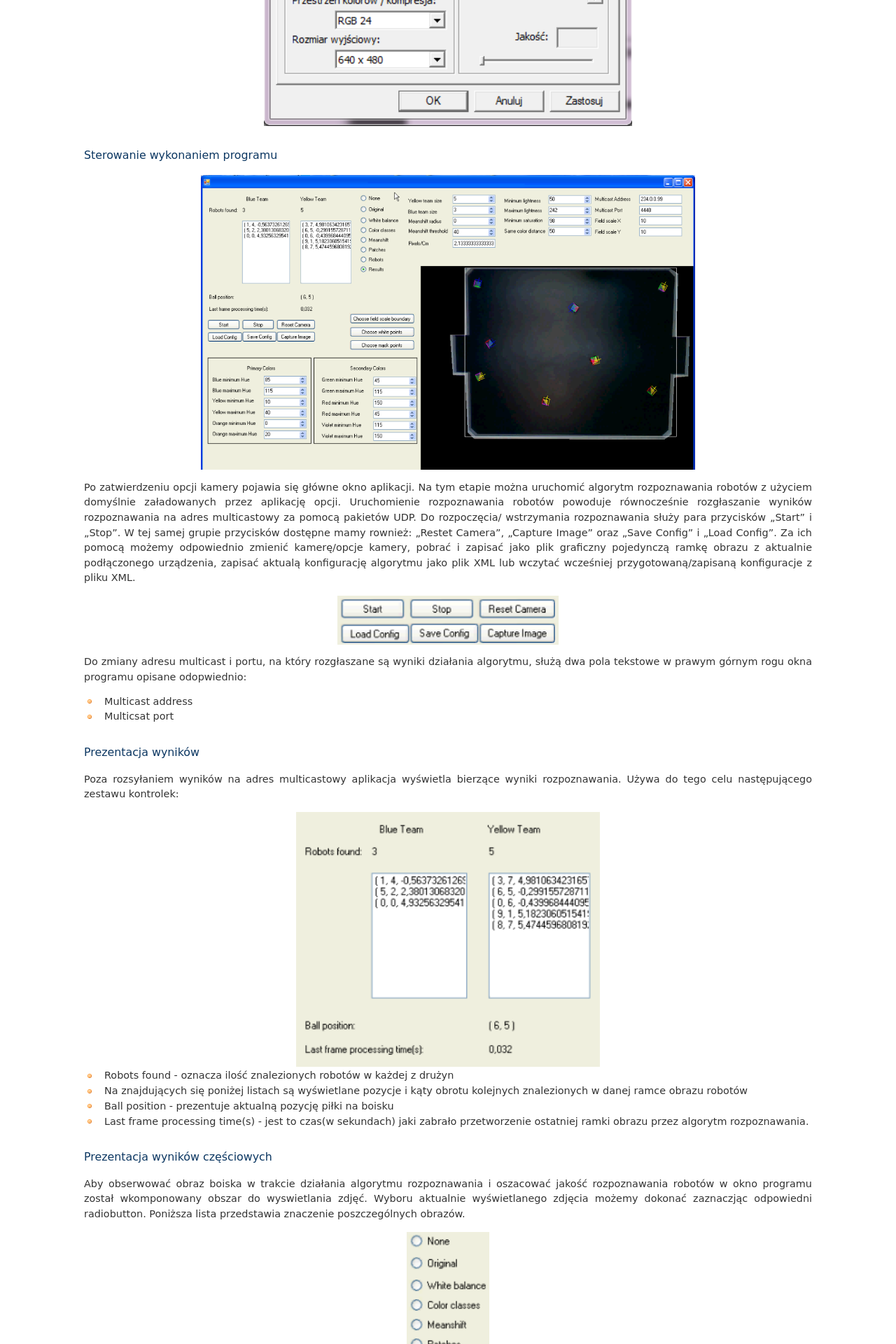
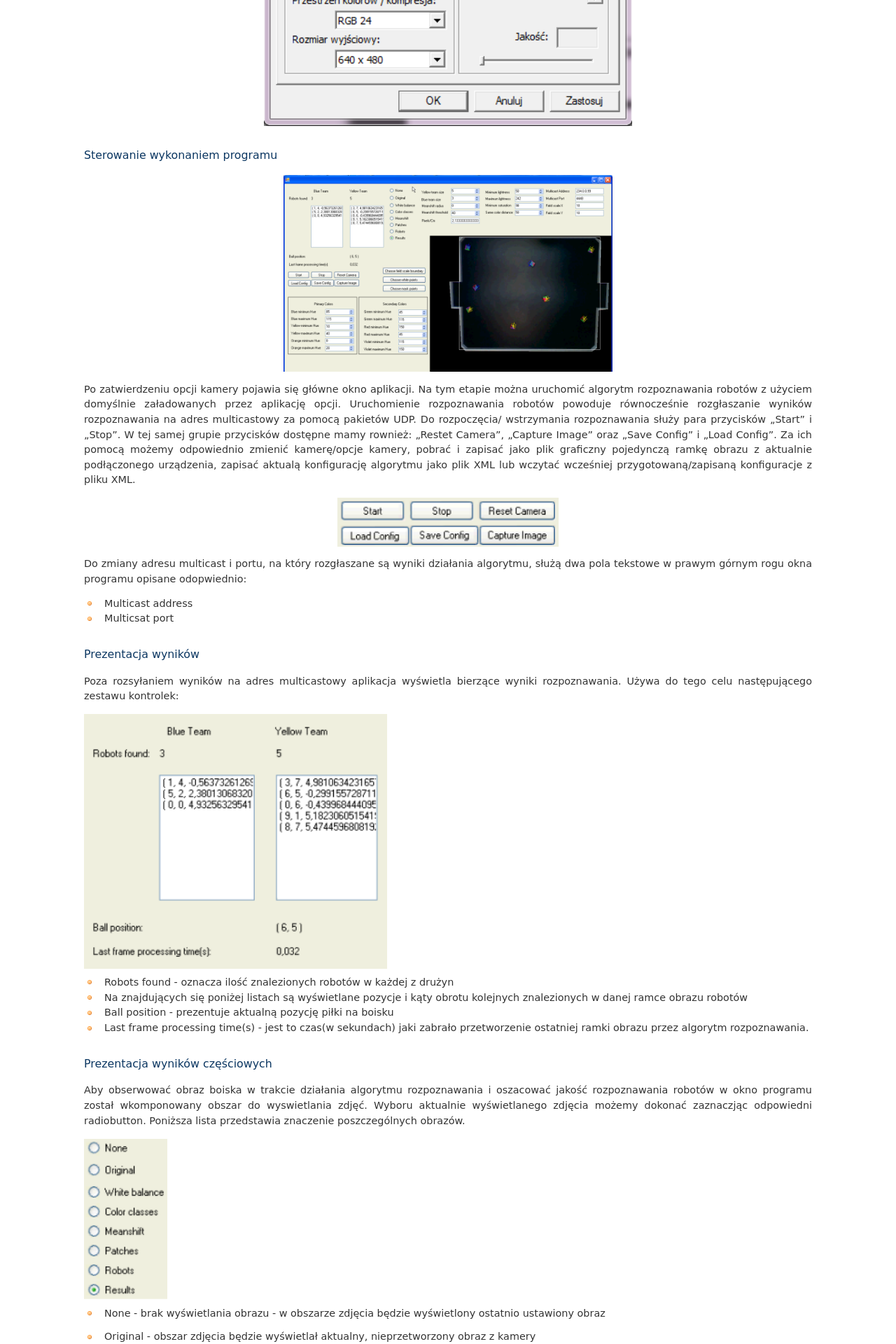
Before and after one commit to admchr/agh-mirosot-vision, a Sphinx documentation site: the page built from doc/user/aplication.rst, in a window 1280 px wide. Shown: the part 1333-3253 px from the top of the page at 70% size. Built offline with Sphinx 7.4.7, drawn with Linux system fonts in a browser that asks for light colours; formulas are drawn with MathJax 3.

Commit message:
fix doc images

```diff
--- a/doc/index.rst
+++ b/doc/index.rst
@@ -8,7 +8,8 @@
 Biblioteka do lokalizacji robotów mobilnych ligi FIRA MiroSot
 =============================================================
 
-TODO pytania,
+..
+    TODO pytania,
 
 .. toctree::
 
--- a/doc/user/aplication.rst
+++ b/doc/user/aplication.rst
@@ -47,8 +47,8 @@ Sterowanie wykonaniem programu
 
 .. image:: /aplicationWindow.png
     :align: center
-    :width: 530pt
-    :height: 316pt
+    :width: 353pt
+    :height: 211pt
 
 Po zatwierdzeniu opcji kamery pojawia się główne okno aplikacji. Na tym etapie można uruchomić algorytm rozpoznawania robotów z użyciem domyślnie załadowanych przez aplikację opcji. Uruchomienie rozpoznawania robotów powoduje równocześnie rozgłaszanie wyników rozpoznawania na adres multicastowy za pomocą pakietów UDP. Do rozpoczęcia/ wstrzymania rozpoznawania służy para przycisków "Start" i "Stop". W tej samej grupie przycisków dostępne mamy rownież: "Restet Camera", "Capture Image" oraz "Save Config" i "Load Config". Za ich pomocą możemy odpowiednio zmienić kamerę/opcje kamery, pobrać i zapisać jako plik graficzny pojedynczą ramkę obrazu z aktualnie podłączonego urządzenia, zapisać aktualą konfigurację algorytmu jako plik XML lub wczytać wcześniej przygotowaną/zapisaną konfiguracje z pliku XML.
 
@@ -68,7 +68,6 @@ Prezentacja wyników
 Poza rozsyłaniem wyników na adres multicastowy aplikacja wyświetla bierzące wyniki rozpoznawania. Używa do tego celu następującego zestawu kontrolek:
 
 .. image:: /resultsArea.png
-    :align: center
     :width: 325pt
     :height: 273pt
 
@@ -83,7 +82,6 @@ Prezentacja wyników częściowych
 Aby obserwować obraz boiska w trakcie działania algorytmu rozpoznawania i oszacować jakość rozpoznawania robotów w okno programu został wkomponowany obszar do wyswietlania zdjęć. Wyboru aktualnie wyświetlanego zdjęcia możemy dokonać zaznaczjąc odpowiedni radiobutton. Poniższa lista przedstawia znaczenie poszczególnych obrazów.
 
 .. image:: /radiobuttons.png
-    :align: center
     :width: 89pt
     :height: 173pt
 
@@ -95,6 +93,7 @@ Aby obserwować obraz boiska w trakcie działania algorytmu rozpoznawania i osza
 * Patches - Na tym obrazie zaznaczone będą obszary klasyfikowane jako spójny obszar jednego koloru
 * Robots - Na tym obrazie zaznaczone będą kolory drużynowe robotów oraz dla robotów o znanym wzorze koszulki klasyfikacja kolorów pobocznych.
 * Results - Obraz będzie przedstawiał wyniki rozpoznawania:
+
     * Każdy robot będzie reprezentowany za pomocą ramki odpowiednich kolorów, roboty z dróżyny o znanych koszulkach będą miały zaznaczone kolory poboczne jako krawędzie ramki
     * piłka zostanie oznaczona jako pomarańczowy krzyżyk
     * za pomocą białego prostokątu zostanie zaznaczony obszar który chcemy aby algorytm przyjął jako układ współrzędnych dla wyznaczanych współrzędnych robotów i piłki
@@ -133,7 +132,6 @@ Przypomnijmy że skalę kolorów traktujemy cyklicznie modulo 180 stąd poprawny
 Ważnymi dla klafyfikacji kolorów obrazu są także parametry:
 
 .. image:: /otherControlsColors.png
-    :align: center
     :width: 195pt
     :height: 126pt
 
@@ -153,11 +151,11 @@ Zmiana parametrów wykonania algorytmu - obszary przetwarzania
 Powyższe opcje można zmieniać wyłącznie kiedy algorytm nie jest uruchomiony. Przyciśnięcie któregoś z wyżej wymienionych przycisków zpowoduje pobranie i wyświetlenie aktualnej ramki obrazu z kamery i umożliwi zaznaczanie kursorem punktów na obszarze zdjęcia. Aby zakonczyć zaznaczanie punktów na obszarze obrazka należy ponownie wcisnąć wybrany przycisk.
 
 * Choose field scale boundary - wybranie tej opcji pozwoli na zaznaczenie narożników układu współrzednych boiska. Należy zaznaczyć dokładnie dwa punkty: Pierwszy będzie wskazywał wynikową współrzędną (0.0, 0.0) zaś drugi bedzie oznaczał przeciwległy róg boiska, a jego współrzędne zostaną określone zgodnie z wartościami pól:
+
 	* Field scale X
 	* Field scale Y
 
 .. image:: /fieldScale.png
-    :align: center
     :width: 194pt
     :height: 49pt
 
@@ -168,7 +166,6 @@ Zmiana parametrów wykonania algorytmu - pozostałe parametry
 ^^^^^^^^^^^^^^^^^^^^^^^^^^^^^^^^^^^^^^^^^^^^^^^^^^^^^^^^^^^
 
 .. image:: /otherControlsMeanshift.png
-    :align: center
     :width: 197pt
     :height: 126pt
 
```
